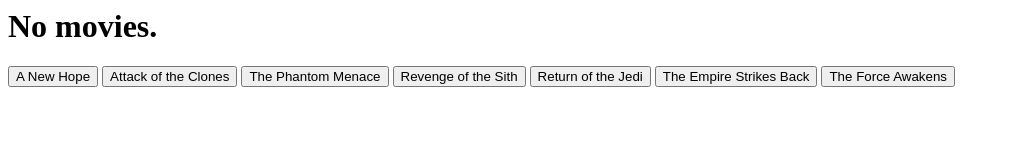
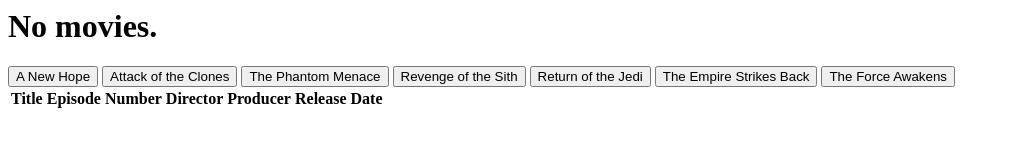
Before and after one commit to matherlyr/projectLightSaber, a plain HTML site: page index.html in a window 1280 px wide. Shown: the whole page, without its empty margins (0-1010 px from the left). Drawn offline with nearby package versions, Linux system fonts and the light colour scheme; no server answers.

Commit message:
Update index.html

```diff
--- a/index.html
+++ b/index.html
@@ -12,11 +12,13 @@
         <button id="movie7">The Force Awakens</button>
         </div>
     <table>
-        <th>
-           <td>
-           <td>
-           <td>
-        </th>
+        <thead>
+           <th id=titlehead>Title</th>
+           <th id=numberhead>Episode Number</th>
+           <th id=directorhead>Director</th>
+           <th id=producerhead>Producer</th>
+           <th id=datehead>Release Date</th>
+        </thead>
     </table>
     <script type="text/javascript" src="code.js"></script>
     </body>
```
